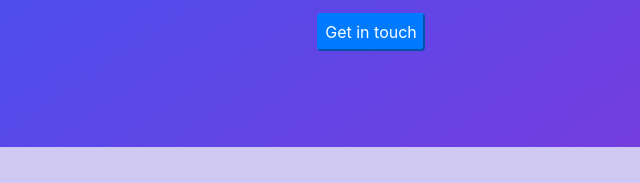
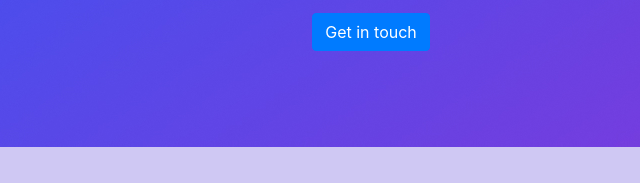
Before and after one commit to jamezjaz/portfolio, a plain HTML site: page index.html in a window 1280 px wide. Shown: the part 1925-2108 px from the top of the page, 269-909 px from the left. Drawn offline with nearby package versions, Linux system fonts and the light colour scheme.

Commit message:
Modifies form button

```diff
--- a/index.html
+++ b/index.html
@@ -234,7 +234,7 @@
                   <textarea name="message" class="form-control w-50" rows="10" placeholder="Your message"></textarea>
                 </div>
                 <div class="d-flex justify-content-center pb-3">
-                  <input class="form-submit btn-primary rounded" type="submit" name="send_email" value="Get in touch">
+                  <a class="btn btn-primary" href="#" role="button">Get in touch</a>
                 </div>
               </form>
             </div>
```
